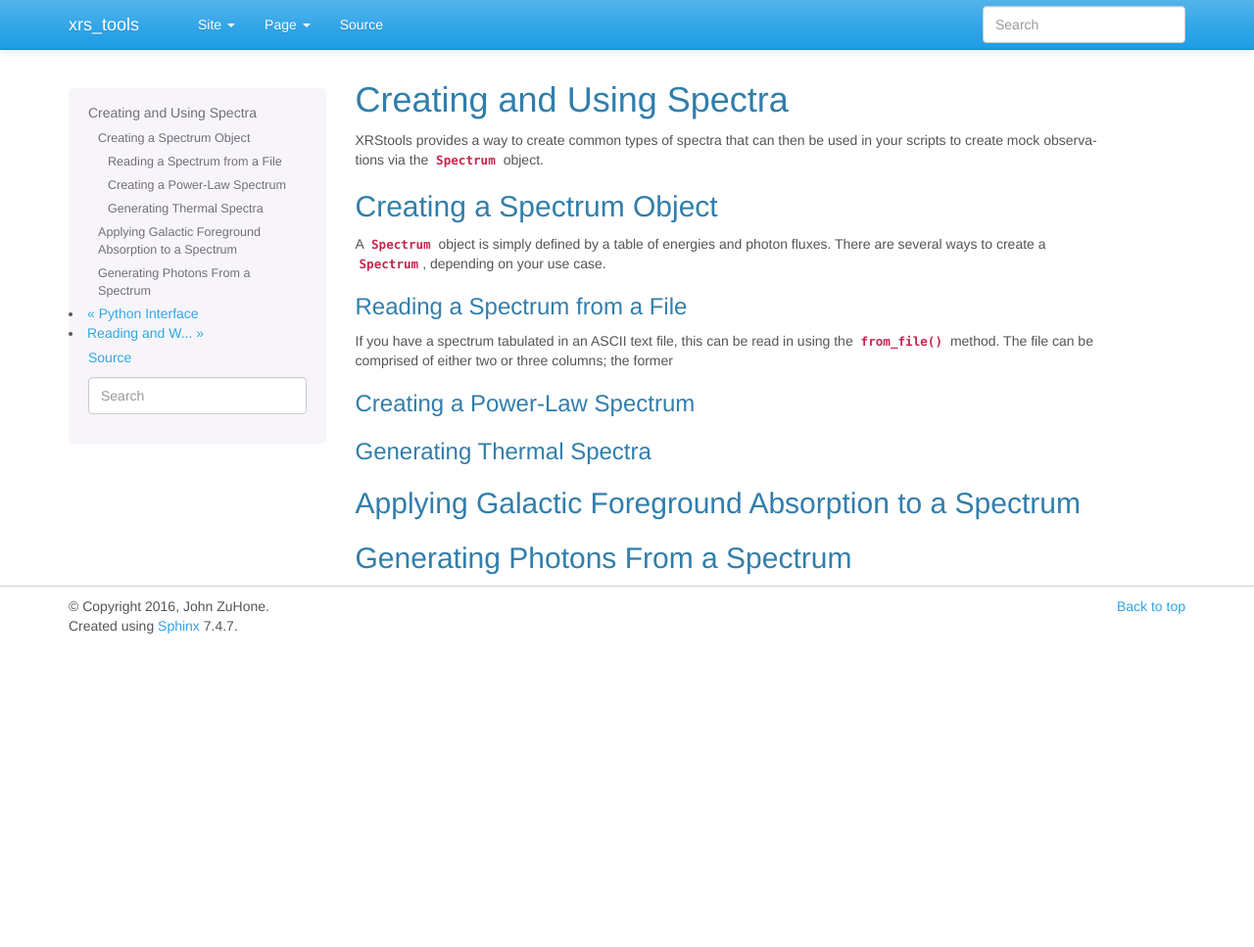
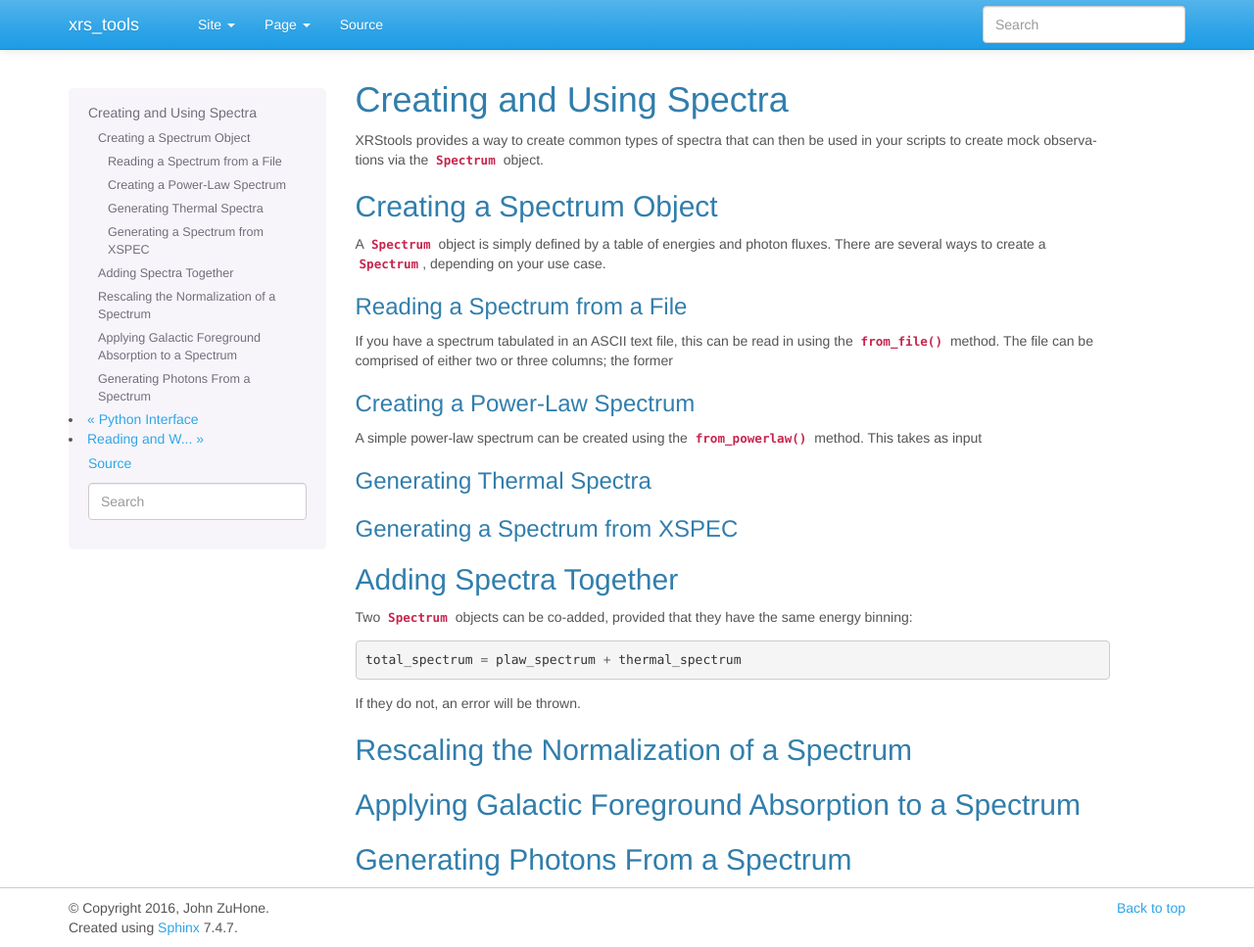
Before and after one commit to lynx-x-ray-observatory/soxs, a Sphinx documentation site: the page built from doc/source/python/spectra.rst, in a window 1280 px wide and 967 px high. Shown: the whole window at 98% size. Built offline with Sphinx 7.4.7, drawn with Linux system fonts in a browser that asks for light colours; the version number could not be read and is left out.

Commit message:
Filled out the docs a bit more

```diff
--- a/doc/source/command_line/add_background.rst
+++ b/doc/source/command_line/add_background.rst
@@ -0,0 +1,4 @@
+.. _add-background:
+
+``add_background``
+==================
--- a/doc/source/python/events.rst
+++ b/doc/source/python/events.rst
@@ -2,3 +2,5 @@
 
 Creating Event Files
 ====================
+
+Using the SIMPUT file
--- a/doc/source/python/spectra.rst
+++ b/doc/source/python/spectra.rst
@@ -24,9 +24,30 @@ can be comprised of either two or three columns; the former
 Creating a Power-Law Spectrum
 +++++++++++++++++++++++++++++
 
+A simple power-law spectrum can be created using the
+:meth:`~xrs_tools.spectra.Spectrum.from_powerlaw` method. This takes as input
 
 Generating Thermal Spectra
 ++++++++++++++++++++++++++
+
+Generating a Spectrum from XSPEC
+++++++++++++++++++++++++++++++++
+
+Adding Spectra Together
+-----------------------
+
+Two :class:`~xrs_tools.spectra.Spectrum` objects can be co-added, provided that
+they have the same energy binning:
+
+.. code-block:: python
+
+    total_spectrum = plaw_spectrum + thermal_spectrum
+
+If they do not, an error will be thrown.
+
+Rescaling the Normalization of a Spectrum
+-----------------------------------------
+
 
 Applying Galactic Foreground Absorption to a Spectrum
 -----------------------------------------------------
```
